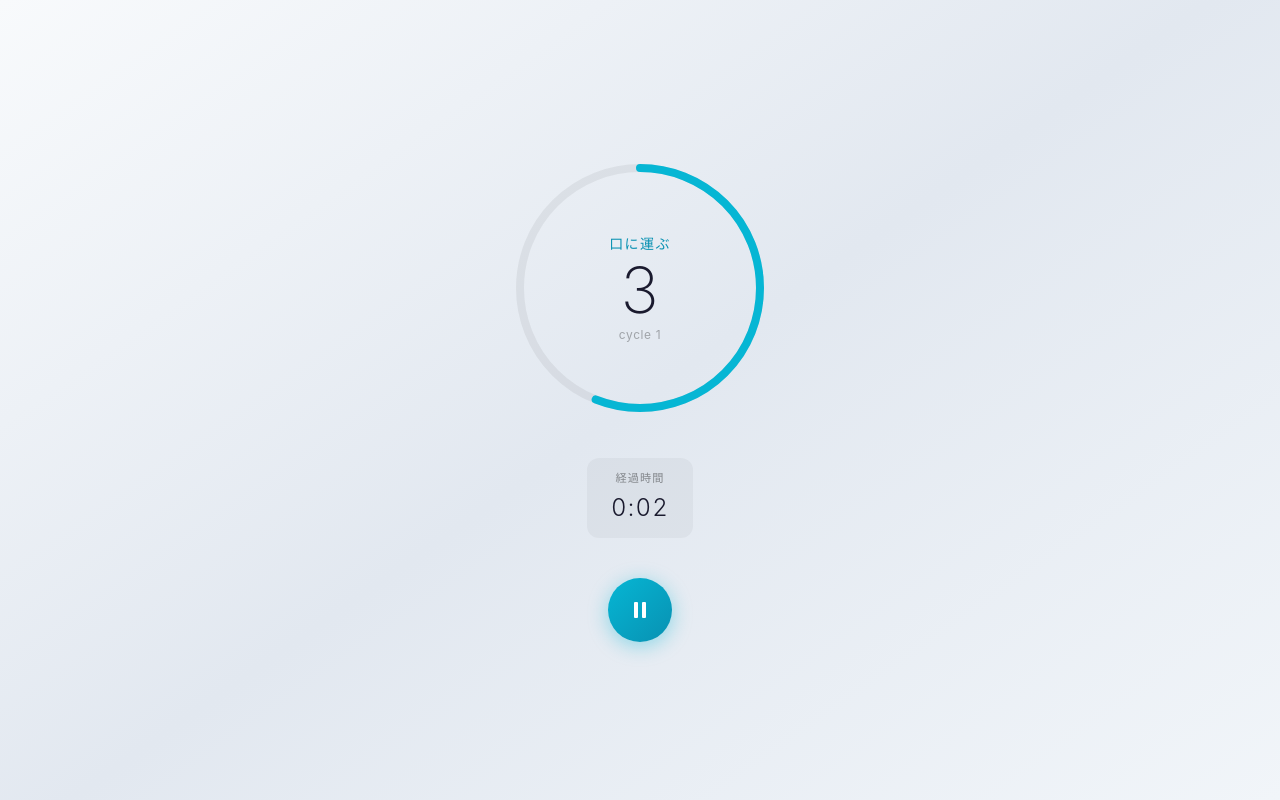
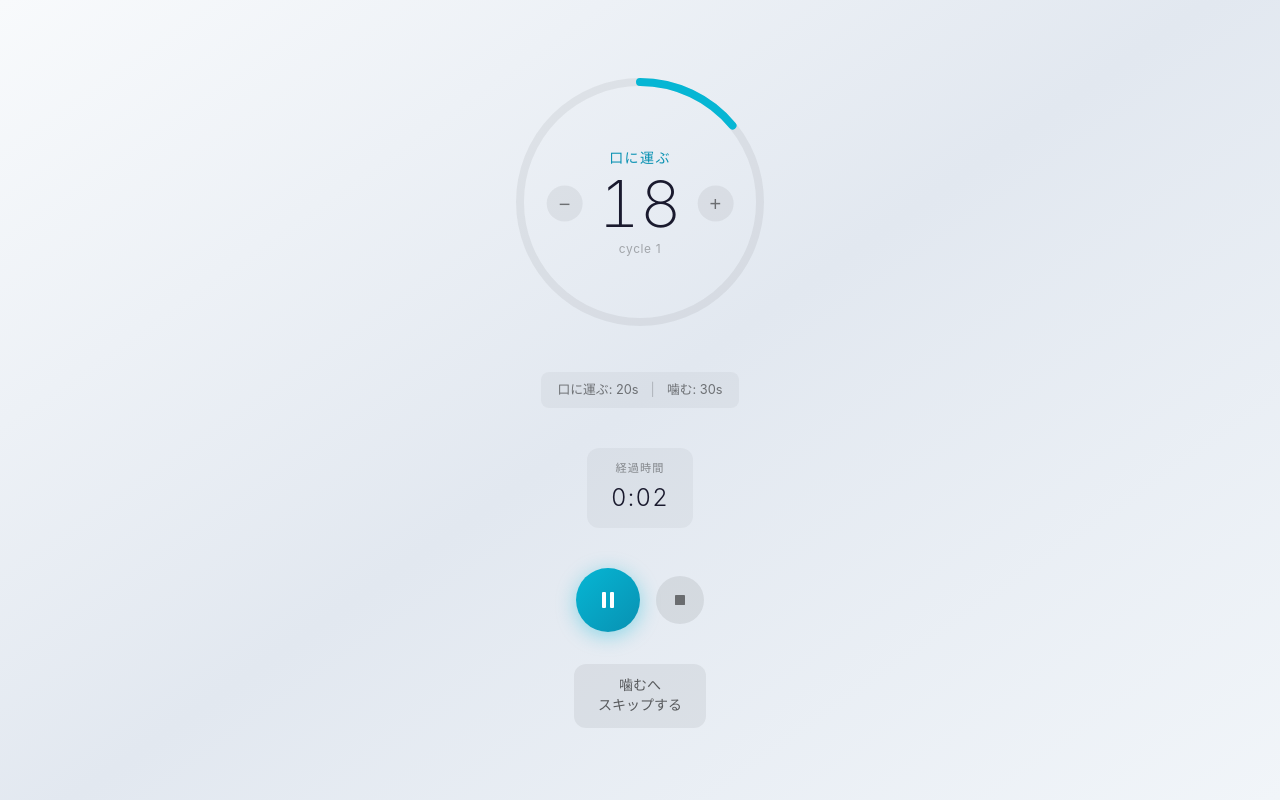
Before and after one commit to shoiijima/chewing-timer, a React (Vite) app: page / in a window 1280 px wide. Both pictures are taken after a click on the button 640 px from the left and 603 px from the top of the page. Built offline with nearby package versions, Linux system fonts and the light colour scheme.

Commit message:
feat: 一時停止/停止ボタン、微調整機能、スキップ機能を追加

```diff
--- a/src/App.css
+++ b/src/App.css
@@ -49,6 +49,10 @@
   stroke: #10b981;
 }
 
+.timer-container.finishing .progress-ring-fill {
+  stroke: #f59e0b;
+}
+
 .timer-display {
   position: absolute;
   top: 50%;
@@ -67,6 +71,7 @@
   letter-spacing: 0.1em;
   color: rgba(255, 255, 255, 0.5);
   transition: color 0.5s ease;
+  text-align: center;
 }
 
 .timer-container.lift .phase-label {
@@ -77,11 +82,110 @@
   color: #10b981;
 }
 
+.timer-container.finishing .phase-label {
+  color: #f59e0b;
+}
+
+.finishing-message {
+  font-size: 0.75rem;
+  color: #f59e0b;
+  margin-top: 8px;
+  animation: pulse 1s ease-in-out infinite;
+}
+
+@keyframes pulse {
+
+  0%,
+  100% {
+    opacity: 1;
+  }
+
+  50% {
+    opacity: 0.5;
+  }
+}
+
 .time-left {
   font-size: 4rem;
   font-weight: 200;
   line-height: 1;
   font-variant-numeric: tabular-nums;
+}
+
+.time-adjust-row {
+  display: flex;
+  align-items: center;
+  gap: 16px;
+}
+
+.time-adjust-btn {
+  width: 36px;
+  height: 36px;
+  border-radius: 50%;
+  border: none;
+  background: rgba(255, 255, 255, 0.1);
+  color: rgba(255, 255, 255, 0.6);
+  font-size: 1.25rem;
+  cursor: pointer;
+  transition: all 0.2s ease;
+  display: flex;
+  align-items: center;
+  justify-content: center;
+  padding: 0;
+}
+
+.time-adjust-btn:hover {
+  background: rgba(255, 255, 255, 0.2);
+  color: #fff;
+}
+
+.time-adjust-btn:active {
+  transform: scale(0.9);
+}
+
+@media (prefers-color-scheme: light) {
+  .time-adjust-btn {
+    background: rgba(0, 0, 0, 0.06);
+    color: rgba(0, 0, 0, 0.5);
+  }
+
+  .time-adjust-btn:hover {
+    background: rgba(0, 0, 0, 0.1);
+    color: #000;
+  }
+}
+
+/* Current Settings Display */
+.current-settings {
+  display: flex;
+  align-items: center;
+  gap: 12px;
+  padding: 8px 16px;
+  background: rgba(255, 255, 255, 0.05);
+  border-radius: 8px;
+  font-size: 0.8rem;
+}
+
+.setting-item {
+  color: rgba(255, 255, 255, 0.6);
+}
+
+.setting-divider {
+  color: rgba(255, 255, 255, 0.2);
+}
+
+@media (prefers-color-scheme: light) {
+  .current-settings {
+    background: rgba(0, 0, 0, 0.04);
+  }
+
+  .setting-item {
+    color: rgba(0, 0, 0, 0.5);
+  }
+
+  .setting-divider {
+    color: rgba(0, 0, 0, 0.2);
+  }
 }
 
 .cycle-count {
@@ -160,6 +264,12 @@
 }
 
 /* Play Button */
+.button-row {
+  display: flex;
+  align-items: center;
+  gap: 16px;
+}
+
 .play-button {
   width: 64px;
   height: 64px;
@@ -197,6 +307,52 @@
 .timer-container.chew .play-button {
   background: linear-gradient(135deg, #10b981, #059669);
   box-shadow: 0 4px 20px rgba(16, 185, 129, 0.4);
+}
+
+.timer-container.finishing .play-button {
+  background: linear-gradient(135deg, #f59e0b, #d97706);
+  box-shadow: 0 4px 20px rgba(245, 158, 11, 0.4);
+}
+
+/* Stop Button */
+.stop-button {
+  width: 48px;
+  height: 48px;
+  border-radius: 50%;
+  border: none;
+  background: rgba(255, 255, 255, 0.1);
+  color: rgba(255, 255, 255, 0.7);
+  cursor: pointer;
+  transition: all 0.3s ease;
+  display: flex;
+  align-items: center;
+  justify-content: center;
+}
+
+.stop-button:hover {
+  background: rgba(239, 68, 68, 0.8);
+  color: white;
+}
+
+.stop-button:active {
+  transform: scale(0.95);
+}
+
+.stop-button svg {
+  width: 20px;
+  height: 20px;
+}
+
+@media (prefers-color-scheme: light) {
+  .stop-button {
+    background: rgba(0, 0, 0, 0.08);
+    color: rgba(0, 0, 0, 0.5);
+  }
+
+  .stop-button:hover {
+    background: rgba(239, 68, 68, 0.8);
+    color: white;
+  }
 }
 
 /* Elapsed Time */
@@ -274,3 +430,41 @@
     color: #000;
   }
 }
+
+/* Skip Button */
+.skip-button {
+  display: flex;
+  align-items: center;
+  justify-content: center;
+  padding: 12px 24px;
+  border-radius: 12px;
+  border: none;
+  background: rgba(255, 255, 255, 0.1);
+  color: rgba(255, 255, 255, 0.7);
+  font-size: 0.875rem;
+  cursor: pointer;
+  transition: all 0.2s ease;
+  text-align: center;
+  line-height: 1.4;
+}
+
+.skip-button:hover {
+  background: rgba(255, 255, 255, 0.2);
+  color: #fff;
+}
+
+.skip-button:active {
+  transform: scale(0.98);
+}
+
+@media (prefers-color-scheme: light) {
+  .skip-button {
+    background: rgba(0, 0, 0, 0.06);
+    color: rgba(0, 0, 0, 0.6);
+  }
+
+  .skip-button:hover {
+    background: rgba(0, 0, 0, 0.1);
+    color: #000;
+  }
+}
--- a/src/App.tsx
+++ b/src/App.tsx
@@ -12,14 +12,14 @@ function getInitialSettings() {
     if (saved) {
       const { liftTime, chewTime } = JSON.parse(saved)
       return {
-        liftTime: typeof liftTime === 'number' ? liftTime : 5,
+        liftTime: typeof liftTime === 'number' ? liftTime : 20,
         chewTime: typeof chewTime === 'number' ? chewTime : 30,
       }
     }
   } catch {
     // ignore
   }
-  return { liftTime: 5, chewTime: 30 }
+  return { liftTime: 20, chewTime: 30 }
 }
 
 function App() {
@@ -27,6 +27,7 @@ function App() {
   const [liftTime, setLiftTime] = useState(initialSettings.liftTime)
   const [chewTime, setChewTime] = useState(initialSettings.chewTime)
   const [isRunning, setIsRunning] = useState(false)
+  const [isPaused, setIsPaused] = useState(false)
   const [currentPhase, setCurrentPhase] = useState<Phase>('idle')
   const [timeLeft, setTimeLeft] = useState(0)
   const [cycleCount, setCycleCount] = useState(0)
@@ -43,6 +44,7 @@ function App() {
 
   const startTimer = useCallback(() => {
     setIsRunning(true)
+    setIsPaused(false)
     setCurrentPhase('lift')
     setTimeLeft(liftTime)
     setCycleCount(1)
@@ -52,21 +54,54 @@ function App() {
 
   const stopTimer = useCallback(() => {
     setIsRunning(false)
+    setIsPaused(false)
     setCurrentPhase('idle')
     setTimeLeft(0)
     setCycleCount(0)
   }, [])
 
-  const toggleTimer = () => {
-    if (isRunning) {
-      stopTimer()
+  const pauseTimer = useCallback(() => {
+    setIsPaused(true)
+  }, [])
+
+  const resumeTimer = useCallback(() => {
+    setIsPaused(false)
+    lastTickRef.current = performance.now()
+  }, [])
+
+  const skipToNextPhase = useCallback(() => {
+    if (currentPhase === 'lift') {
+      setCurrentPhase('chew')
+      setTimeLeft(chewTime)
     } else {
+      setCurrentPhase('lift')
+      setTimeLeft(liftTime)
+      setCycleCount((c) => c + 1)
+    }
+    lastTickRef.current = performance.now()
+  }, [currentPhase, liftTime, chewTime])
+
+  const adjustTime = useCallback((delta: number) => {
+    setTimeLeft((prev) => Math.max(1, prev + delta))
+    if (currentPhase === 'lift') {
+      setLiftTime((prev) => Math.max(1, prev + delta))
+    } else if (currentPhase === 'chew') {
+      setChewTime((prev) => Math.max(1, prev + delta))
+    }
+  }, [currentPhase])
+
+  const togglePlayPause = () => {
+    if (!isRunning) {
       startTimer()
+    } else if (isPaused) {
+      resumeTimer()
+    } else {
+      pauseTimer()
     }
   }
 
   useEffect(() => {
-    if (!isRunning) return
+    if (!isRunning || isPaused) return
 
     const tick = () => {
       const now = performance.now()
@@ -93,7 +128,7 @@ function App() {
 
     const interval = setInterval(tick, TICK_INTERVAL)
     return () => clearInterval(interval)
-  }, [isRunning, currentPhase, liftTime, chewTime])
+  }, [isRunning, isPaused, currentPhase, liftTime, chewTime])
 
   const formatElapsedTime = (seconds: number) => {
     const mins = Math.floor(seconds / 60)
@@ -109,15 +144,17 @@ function App() {
       case 'lift':
         return '口に運ぶ'
       case 'chew':
-        return '噛む'
+        return (<>噛んで<br />ゆっくり飲み込む</>)
       default:
         return 'スタンバイ'
     }
   }
 
+  const isFinishing = currentPhase === 'chew' && timeLeft <= 5 && timeLeft > 0
+
   return (
     <div className="app">
-      <div className={`timer-container ${currentPhase}`}>
+      <div className={`timer-container ${currentPhase}${isFinishing ? ' finishing' : ''}`}>
         {/* Circular Progress */}
         <div className="progress-ring-container">
           <svg className="progress-ring" viewBox="0 0 260 260">
@@ -140,10 +177,28 @@ function App() {
           </svg>
           <div className="timer-display">
             <span className="phase-label">{getPhaseLabel()}</span>
+            <div className="time-adjust-row">
+              {isRunning && (
+                <button className="time-adjust-btn" onClick={() => adjustTime(-1)}>−</button>
+              )}
               <span className="time-left">{isRunning ? Math.ceil(timeLeft) : '—'}</span>
+              {isRunning && (
+                <button className="time-adjust-btn" onClick={() => adjustTime(1)}>+</button>
+              )}
+            </div>
             {isRunning && <span className="cycle-count">cycle {cycleCount}</span>}
+            {isFinishing && <span className="finishing-message">もうすぐで食べ終わりです</span>}
           </div>
         </div>
+
+        {/* Current Settings */}
+        {isRunning && (
+          <div className="current-settings">
+            <span className="setting-item">口に運ぶ: {liftTime}s</span>
+            <span className="setting-divider">|</span>
+            <span className="setting-item">噛む: {chewTime}s</span>
+          </div>
+        )}
 
         {/* Elapsed Time */}
         {isRunning && (
@@ -166,7 +221,7 @@ function App() {
                 </div>
               </div>
               <div className="input-group">
-                <label>噛む</label>
+                <label>噛んで飲み込む</label>
                 <div className="input-control">
                   <button onClick={() => setChewTime(Math.max(1, chewTime - 1))}>−</button>
                   <span className="input-value">{chewTime}s</span>
@@ -176,8 +231,9 @@ function App() {
             </div>
           )}
 
-          <button className="play-button" onClick={toggleTimer}>
-            {isRunning ? (
+          <div className="button-row">
+            <button className="play-button" onClick={togglePlayPause}>
+              {isRunning && !isPaused ? (
                 <svg viewBox="0 0 24 24" fill="currentColor">
                   <rect x="6" y="4" width="4" height="16" rx="1" />
                   <rect x="14" y="4" width="4" height="16" rx="1" />
@@ -188,6 +244,21 @@ function App() {
                 </svg>
               )}
             </button>
+
+            {isRunning && (
+              <button className="stop-button" onClick={stopTimer}>
+                <svg viewBox="0 0 24 24" fill="currentColor">
+                  <rect x="6" y="6" width="12" height="12" rx="1" />
+                </svg>
+              </button>
+            )}
+          </div>
+
+          {isRunning && (
+            <button className="skip-button" onClick={skipToNextPhase}>
+              <span>{currentPhase === 'lift' ? (<>噛むへ<br />スキップする</>) : (<>口に運ぶへ<br />スキップする</>)}</span>
+            </button>
+          )}
         </div>
       </div>
     </div>
```
Lines whose indentation alone changed are shown as unchanged.
